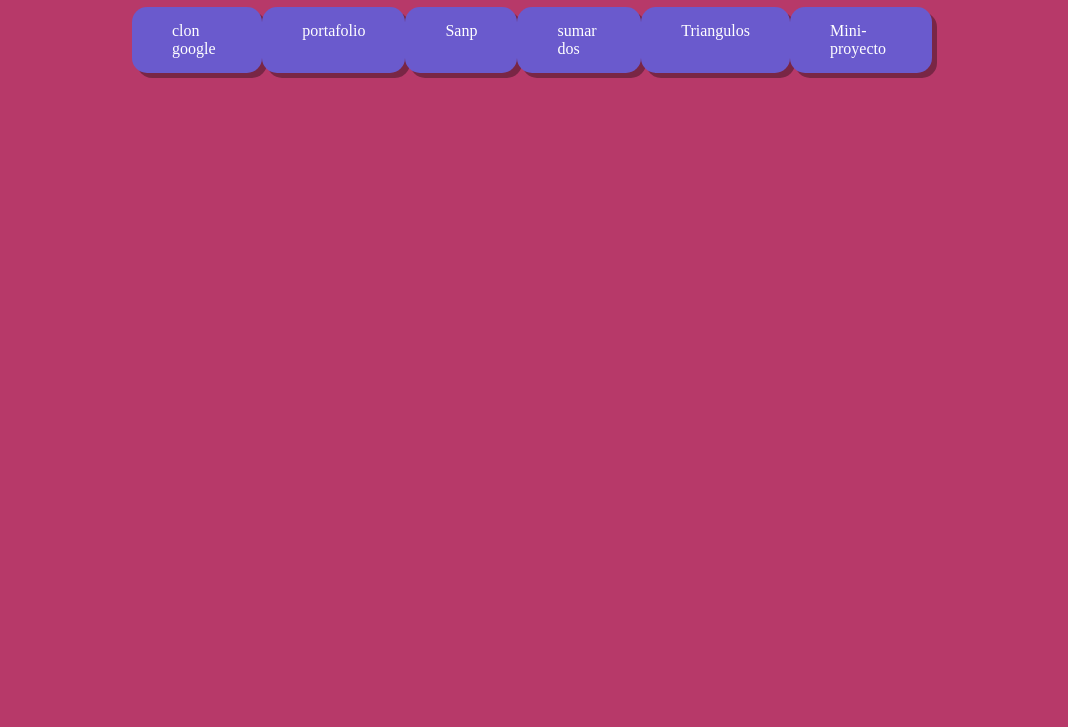
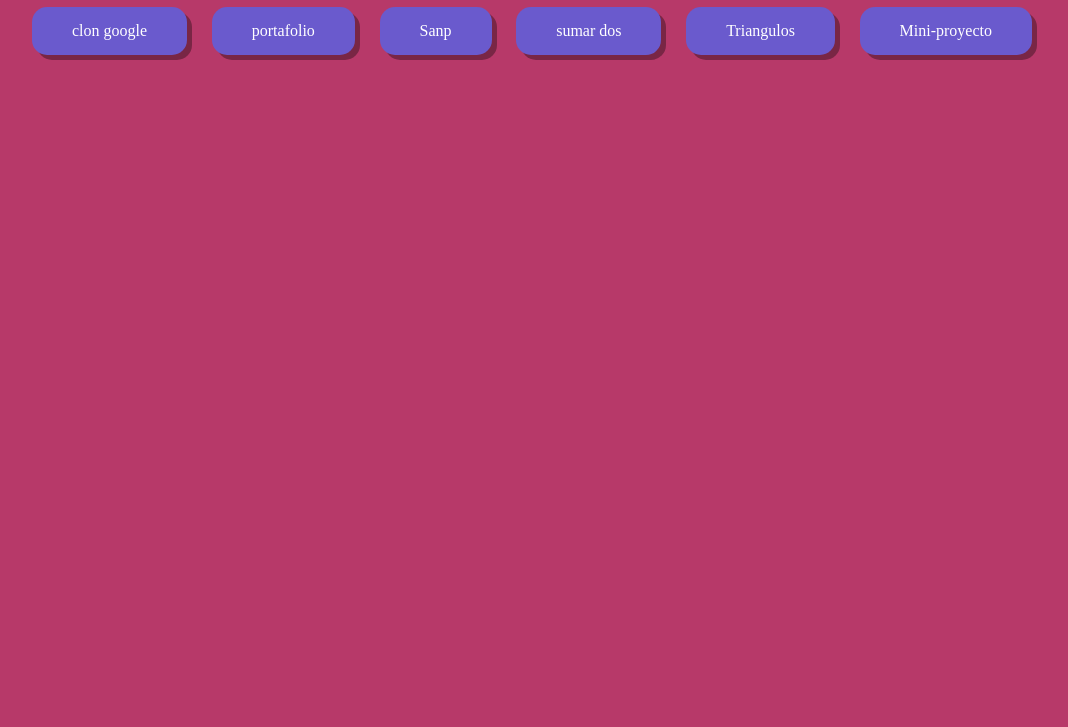
Before and after one commit to gerasmurx/paginasweb1, a plain HTML site: page index.html in a window 1280 px wide. Shown: the part 73-800 px from the top of the page, without its empty margins (108-1176 px from the left). Drawn offline with nearby package versions, Linux system fonts and the light colour scheme.

Commit message:
minirpotecto2

```diff
--- a/index.html
+++ b/index.html
@@ -24,9 +24,10 @@
         }
 
         main{
-            width: 800px;
+            width: 1000px;
             display: flex;
             justify-content: space-between;
+            flex-wrap: wrap;
         }
 
         a:hover{
```
